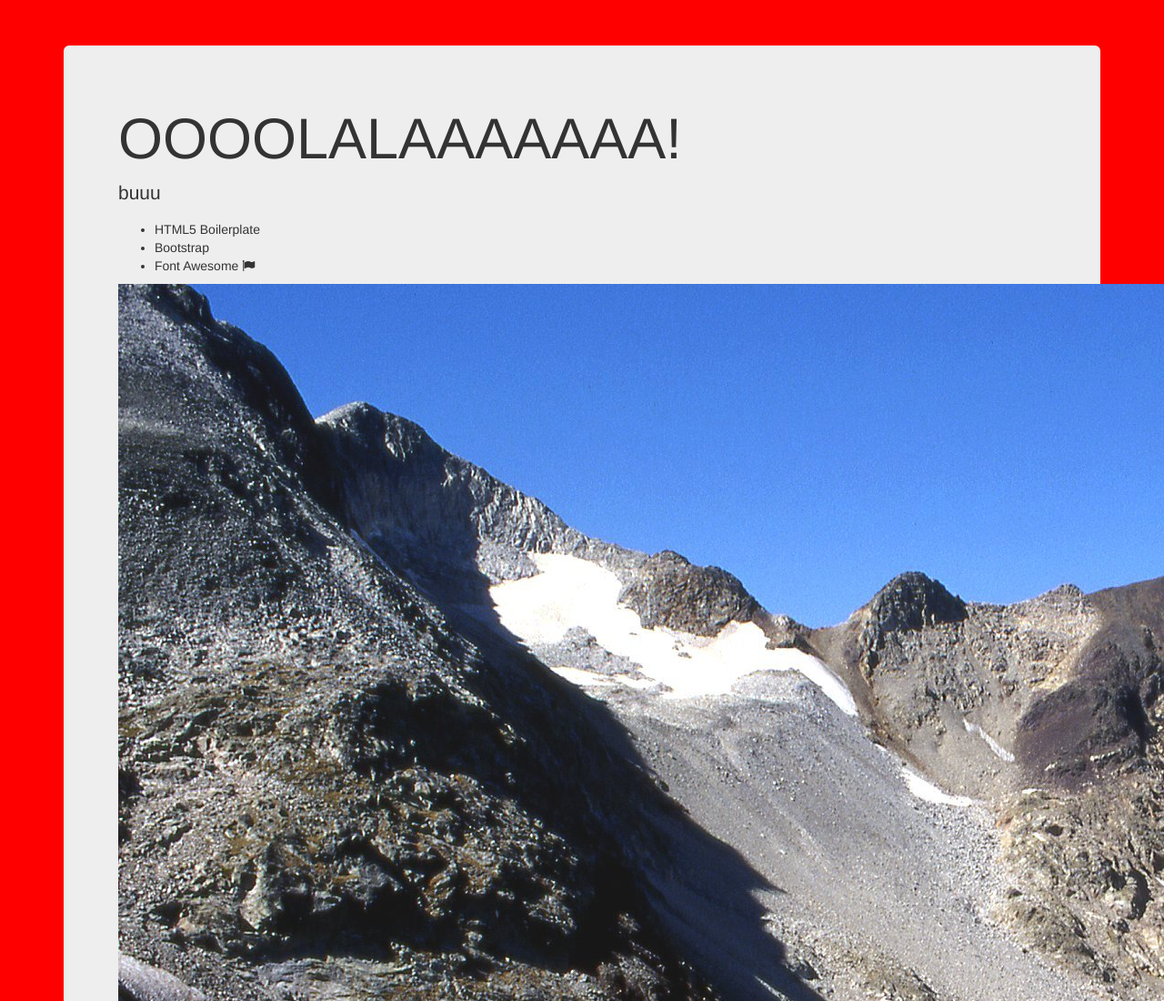
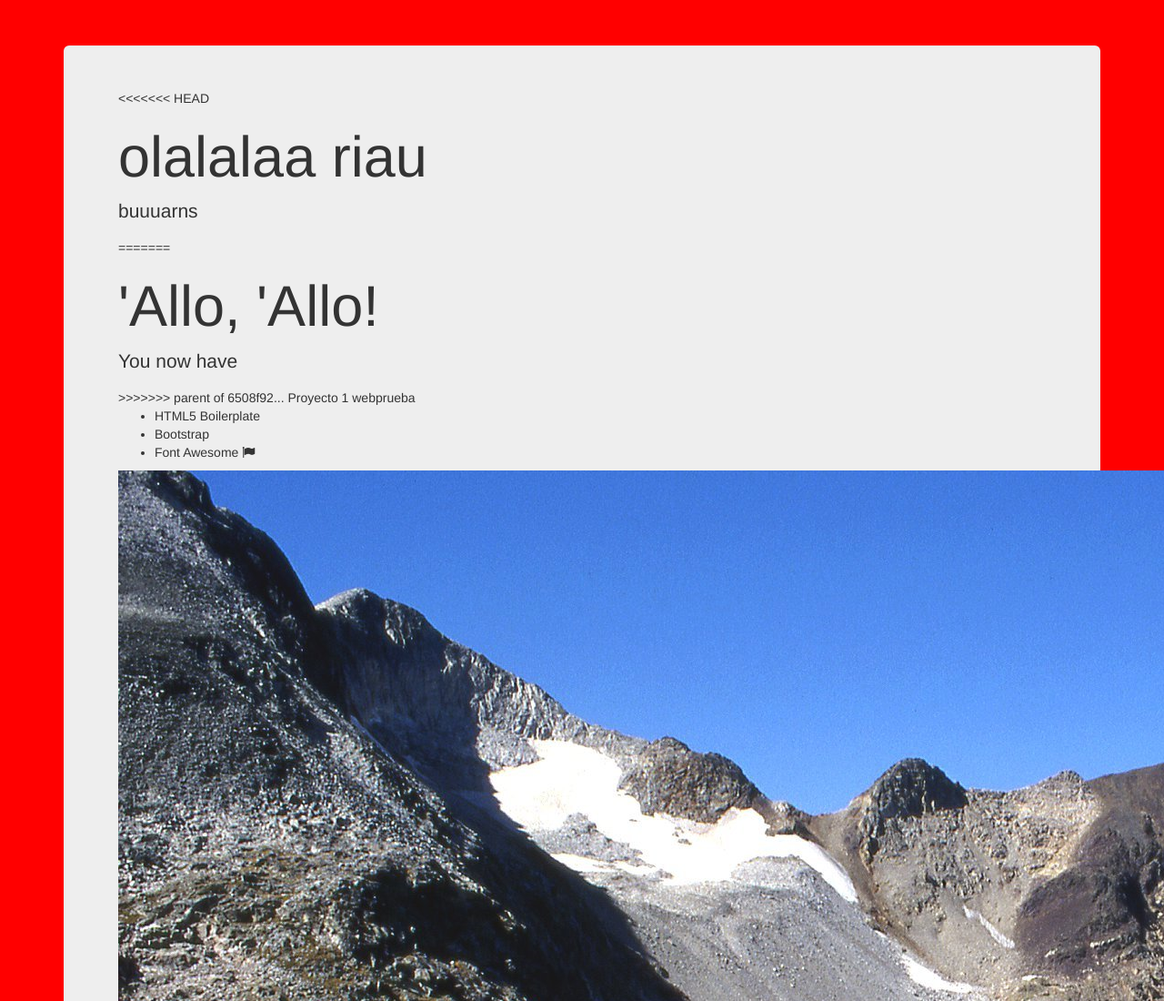
Before and after one commit to anchelote/borrame, a website: page app/index.html in a window 1280 px wide. Shown: the top 1100 px of the page at 91% size. Drawn offline with nearby package versions, Linux system fonts and the light colour scheme.

Commit message:
prueba 1
a ver si revertimos

he puesto olala riau

```diff
--- a/app/index.html
+++ b/app/index.html
@@ -18,8 +18,13 @@
   <body>
     <div class="container">
       <div class="jumbotron">
-        <h1>OOOOLALAAAAAAA!</h1>
-        <p>buuu</p>
+<<<<<<< HEAD
+        <h1>olalalaa riau</h1>
+        <p>buuuarns</p>
+=======
+        <h1>'Allo, 'Allo!</h1>
+        <p>You now have</p>
+>>>>>>> parent of 6508f92... Proyecto 1 webprueba
         <ul>
           <li>HTML5 Boilerplate</li>
           <li>Bootstrap</li>
```
